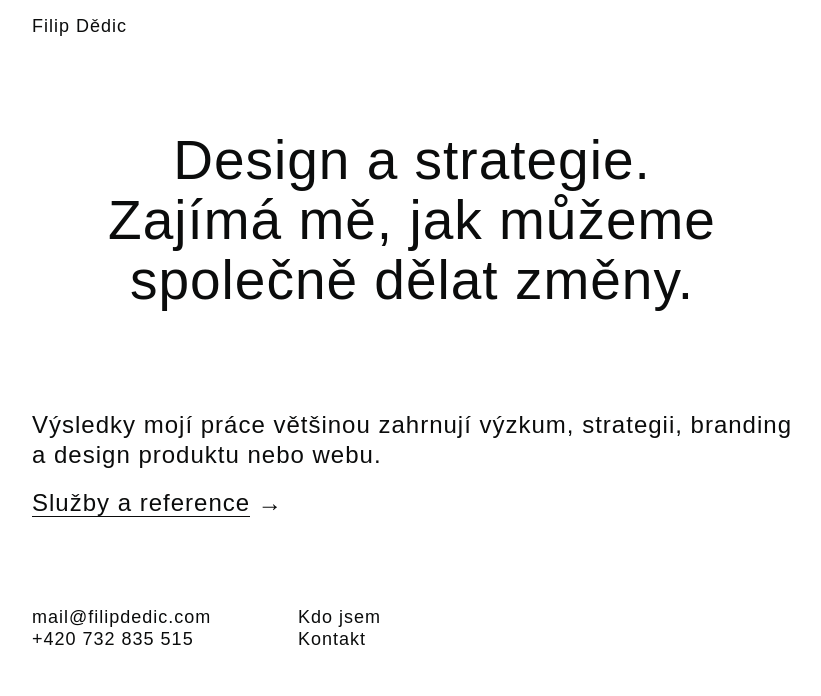
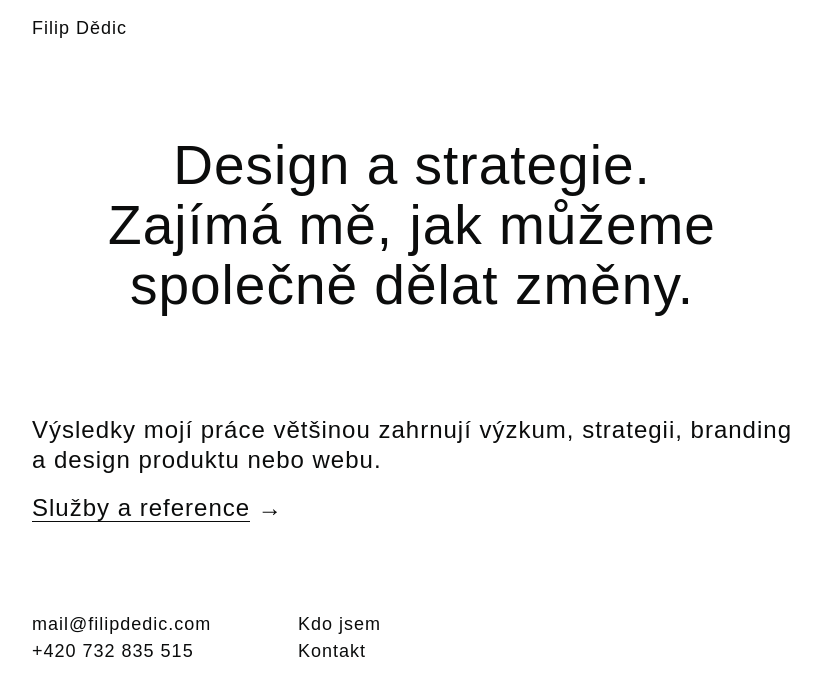
Before and after one commit to fdedic/fdedic.github.io, a Jekyll site: the page built from index.md, in a window 1280 px wide. Shown: the top 696 px of the page, without its empty margins (228-1049 px from the left). Built offline with Jekyll 4.4.1, drawn with Linux system fonts in a browser that asks for light colours; nearby versions of some CDN libraries.

Commit message:
Update base.css

```diff
--- a/assets/css/base.css
+++ b/assets/css/base.css
@@ -23,7 +23,7 @@
 letter-spacing: 1px;
 -webkit-font-smoothing: antialiased;
 font-size: 18px;
-line-height: 22px;
+line-height: 27px;
 text-transform: none;
 color: #0b0c0c;
 word-spacing: 0;
@@ -39,7 +39,7 @@
 letter-spacing: 1px;
 -webkit-font-smoothing: antialiased;
 font-size: 16px;
-line-height: 20px;
+line-height: 24px;
 word-spacing: 0;
 }
 
```
